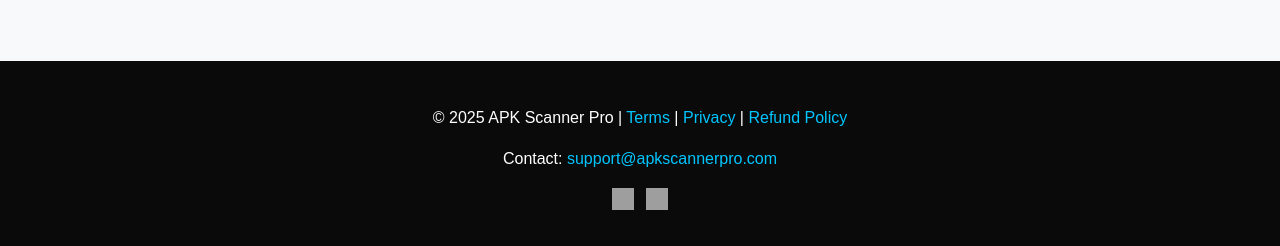
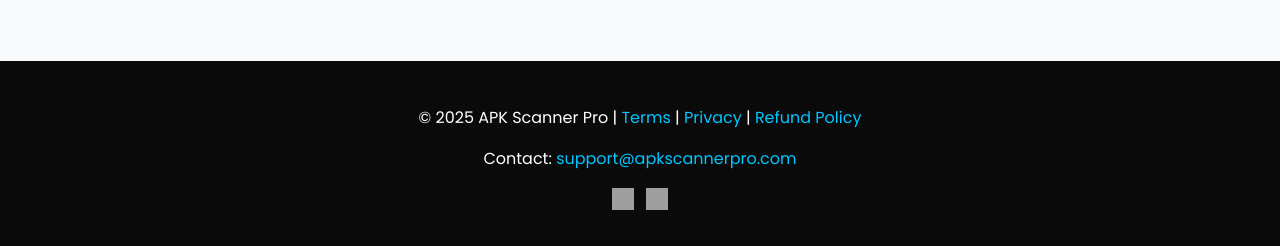
Before and after one commit to apkscannerpro/apk-scanner-pro-backend, a Python web app: template apk_scanner_pro/templates/pricing.html in a window 1280 px wide. Shown: the part 1116-1362 px from the top of the page. Run offline with Jinja, Linux system fonts and the light colour scheme; the template is opened without the code that fills it, so the values that code supplies are empty; grey boxes are pictures that could not be loaded.

Commit message:
Update pricing.html

```diff
--- a/apk_scanner_pro/templates/pricing.html
+++ b/apk_scanner_pro/templates/pricing.html
@@ -131,6 +131,9 @@
     ]
   }
   </script>
+
+<!-- Google Fonts -->
+<link href="https://fonts.googleapis.com/css2?family=Poppins:wght@400;500;600;700&display=swap" rel="stylesheet">
 
 <!-- =========================
    Global Styles for Pricing Page
```
